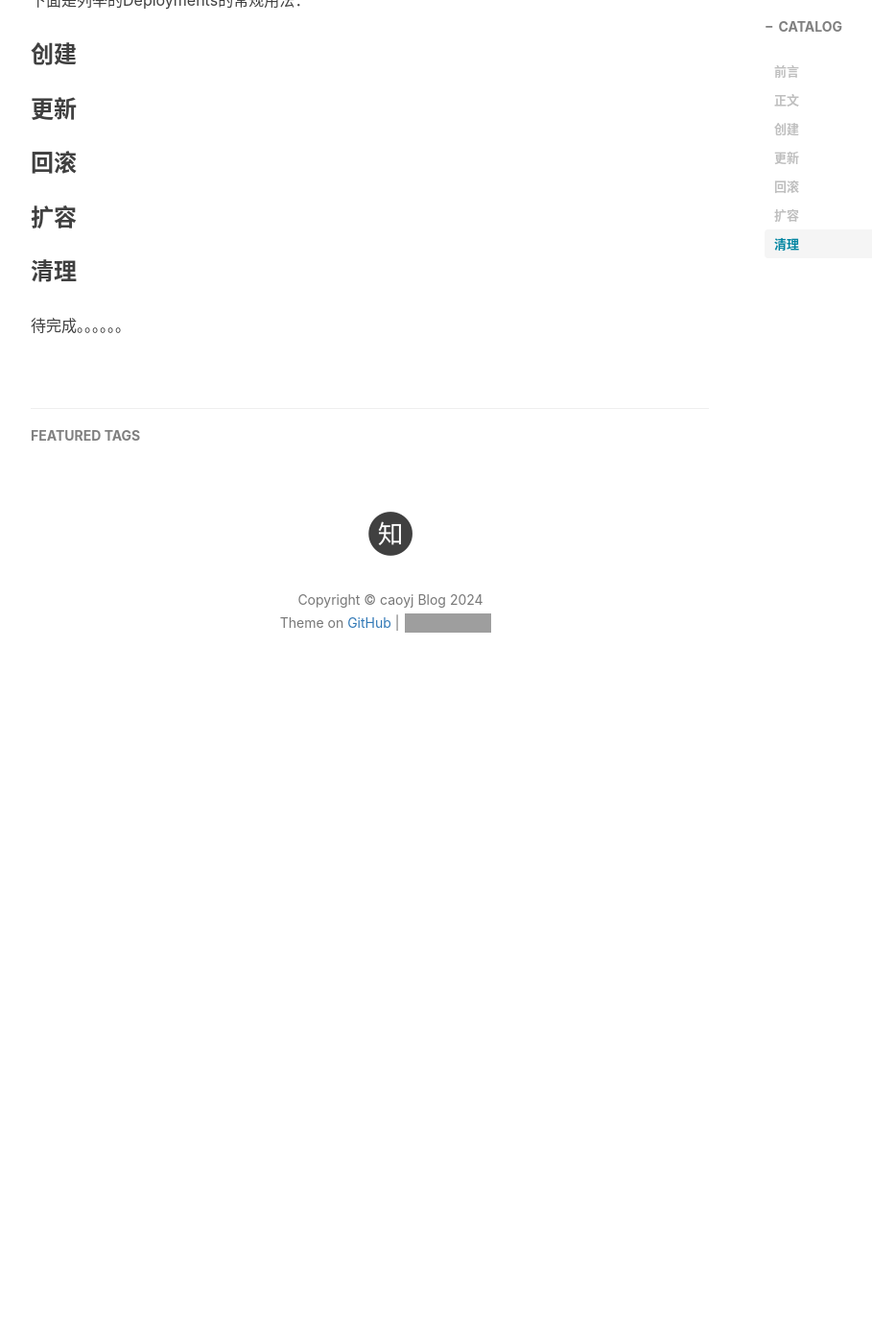
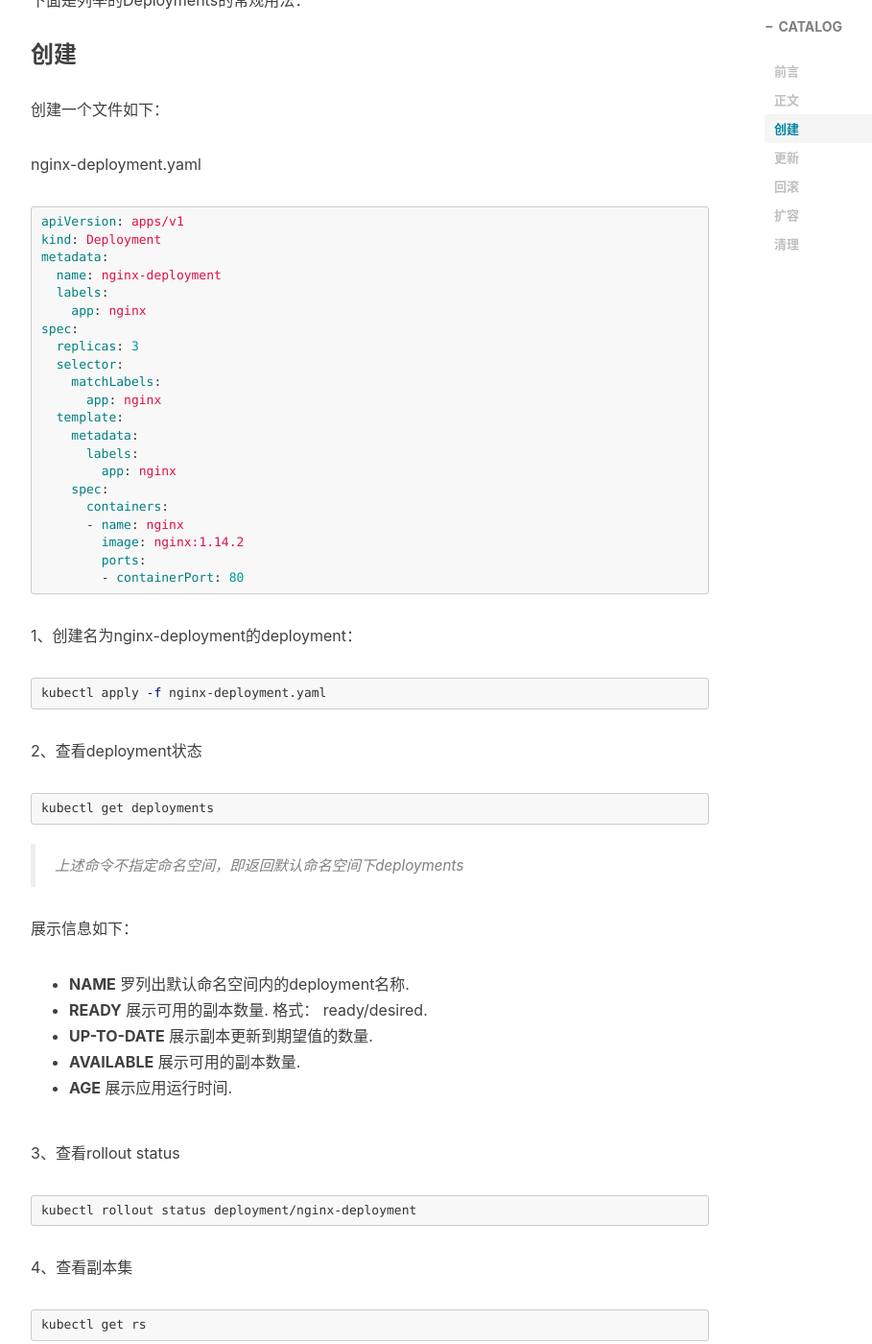
Before and after one commit to vcyj/vcyj.github.io, a Jekyll site: the page built from _posts/2023-04-06-kubernetes-deployment.md, in a window 1280 px wide and 1400 px high, scrolled down 983 px. Shown: the whole window at 96% size, without its empty margins (233-1142 px from the left). Built offline with Jekyll 4.4.1, drawn with Linux system fonts in a browser that asks for light colours; nearby versions of some CDN libraries; comment, search, counter and statistics services are not loaded; before the commit the page ends 1736 px from its top, so only the background shows below that; grey boxes are pictures that could not be loaded.

Commit message:
update
update

````diff
--- a/_posts/2023-04-06-kubernetes-deployment.md
+++ b/_posts/2023-04-06-kubernetes-deployment.md
@@ -25,6 +25,69 @@ Deployment是一类工作负载（workloads）它的提供了声明式管理Repl
 
 ### 创建
 
+创建一个文件如下：
+
+nginx-deployment.yaml
+
+```yaml
+apiVersion: apps/v1
+kind: Deployment
+metadata:
+  name: nginx-deployment
+  labels:
+    app: nginx
+spec:
+  replicas: 3
+  selector:
+    matchLabels:
+      app: nginx
+  template:
+    metadata:
+      labels:
+        app: nginx
+    spec:
+      containers:
+      - name: nginx
+        image: nginx:1.14.2
+        ports:
+        - containerPort: 80
+```
+
+1、创建名为nginx-deployment的deployment：
+
+```shell
+kubectl apply -f nginx-deployment.yaml
+```
+
+2、查看deployment状态
+
+```shell
+kubectl get deployments
+```
+
+>上述命令不指定命名空间，即返回默认命名空间下deployments
+
+展示信息如下：
+- **NAME** 罗列出默认命名空间内的deployment名称.
+- **READY** 展示可用的副本数量. 格式： ready/desired.
+- **UP-TO-DATE** 展示副本更新到期望值的数量.
+- **AVAILABLE** 展示可用的副本数量.
+- **AGE** 展示应用运行时间.
+
+3、查看rollout status
+
+```shell
+kubectl rollout status deployment/nginx-deployment
+```
+
+4、查看副本集
+
+```shell
+kubectl get rs
+```
+
+
+
 ### 更新
 
 ### 回滚
````
